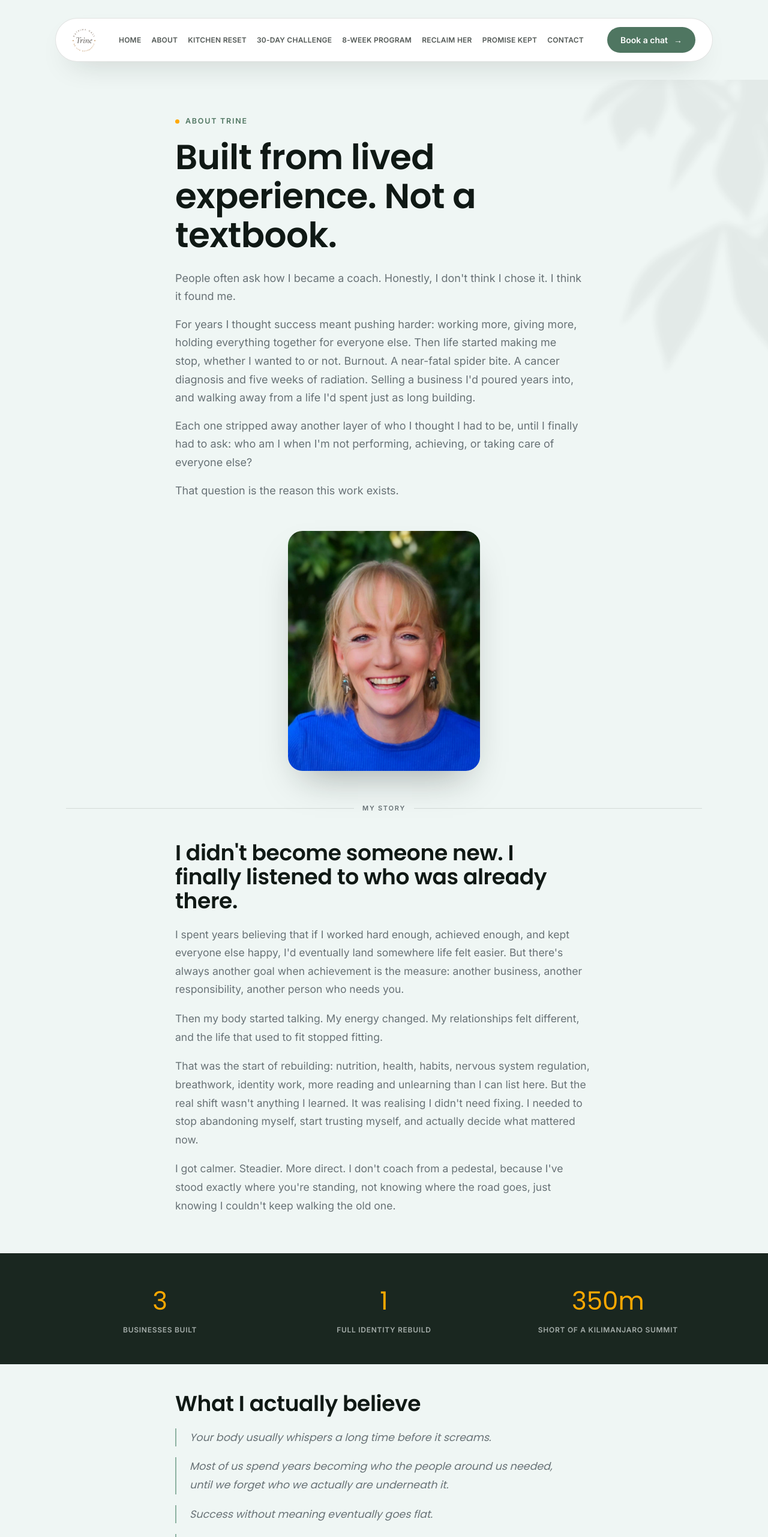
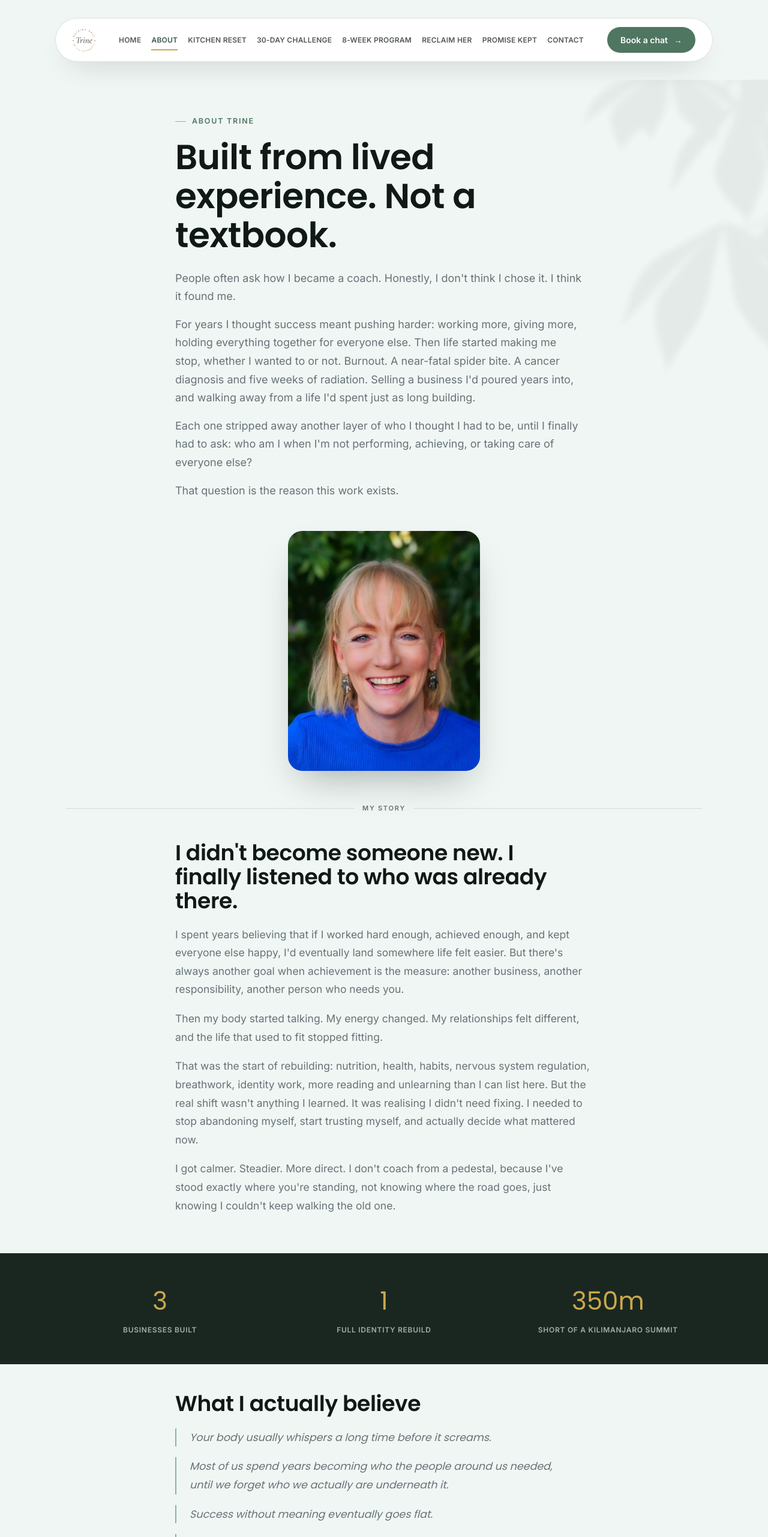
Before and after one commit to hannanabidd/trine, a Next.js app: page /about in a window 1280 px wide. Shown: the top 2562 px of the page at 60% size. Built offline with nearby package versions, Linux system fonts and the light colour scheme.

Commit message:
chore: add active effect in navbar

```diff
--- a/src/app/globals.css
+++ b/src/app/globals.css
@@ -12,8 +12,8 @@
   --sage-950: #131d18;
   --ink: #101915;
   --text-soft: #687276;
-  --gold: #ffa800;
-  --gold-deep: #c97f00;
+  --gold: #C9A84C;
+  --gold-deep: #C9A84C;
   --line: rgba(16, 25, 21, 0.12);
 
   --font-serif: var(--font-display), sans-serif;
@@ -76,9 +76,8 @@ h3 {
 }
 .eyebrow::before {
   content: "";
-  width: 7px;
-  height: 7px;
-  border-radius: 50%;
+  width: 18px;
+  height: 1.5px;
   background: var(--gold);
   display: inline-block;
   flex-shrink: 0;
@@ -252,12 +251,27 @@ nav.site-nav {
   white-space: nowrap;
 }
 .navlinks a {
+  position: relative;
   text-decoration: none;
   opacity: 0.72;
-  transition: opacity 0.15s ease;
+  transition: opacity 0.15s ease, color 0.15s ease;
+  /* padding-bottom: 4px; */
 }
 .navlinks a:hover {
   opacity: 1;
+}
+.navlinks a.active {
+  opacity: 1;
+  color: var(--sage-700);
+}
+.navlinks a.active::after {
+  content: "";
+  position: absolute;
+  left: 0;
+  right: 0;
+  bottom: -8px;
+  height: 1.5px;
+  background: var(--gold);
 }
 .nav-right {
   display: flex;
@@ -324,6 +338,9 @@ nav.site-nav {
   color: var(--mist);
   text-decoration: none;
   padding: 10px 0;
+}
+.mobile-overlay .m-link.active {
+  color: var(--gold);
 }
 .mobile-overlay .m-link-sm {
   font-size: 22px;
--- a/src/components/SiteNav.tsx
+++ b/src/components/SiteNav.tsx
@@ -2,6 +2,7 @@
 
 import Image from "next/image";
 import Link from "next/link";
+import { usePathname } from "next/navigation";
 import { useEffect, useState } from "react";
 
 const PROGRAMS = [
@@ -14,6 +15,7 @@ const PROGRAMS = [
 
 export default function SiteNav() {
   const [mobileOpen, setMobileOpen] = useState(false);
+  const pathname = usePathname();
 
   useEffect(() => {
     document.body.style.overflow = mobileOpen ? "hidden" : "";
@@ -31,12 +33,12 @@ export default function SiteNav() {
           </Link>
 
           <div className="navlinks">
-            <Link href="/">Home</Link>
-            <Link href="/about">About</Link>
+            <Link href="/" className={pathname === "/" ? "active" : undefined}>Home</Link>
+            <Link href="/about" className={pathname === "/about" ? "active" : undefined}>About</Link>
             {PROGRAMS.map((p) => (
-              <Link key={p.href} href={p.href}>{p.name}</Link>
+              <Link key={p.href} href={p.href} className={pathname === p.href ? "active" : undefined}>{p.name}</Link>
             ))}
-            <Link href="/contact">Contact</Link>
+            <Link href="/contact" className={pathname === "/contact" ? "active" : undefined}>Contact</Link>
           </div>
 
           <div className="nav-right">
@@ -60,16 +62,16 @@ export default function SiteNav() {
         <button type="button" className="mobile-close" aria-label="Close menu" onClick={() => setMobileOpen(false)}>
           ✕
         </button>
-        <Link href="/" className="m-link" onClick={() => setMobileOpen(false)}>Home</Link>
+        <Link href="/" className={`m-link${pathname === "/" ? " active" : ""}`} onClick={() => setMobileOpen(false)}>Home</Link>
         <div className="m-sub-label">Programs</div>
         {PROGRAMS.map((p) => (
-          <Link key={p.href} href={p.href} className="m-link m-link-sm" onClick={() => setMobileOpen(false)}>
+          <Link key={p.href} href={p.href} className={`m-link m-link-sm${pathname === p.href ? " active" : ""}`} onClick={() => setMobileOpen(false)}>
             {p.name}
           </Link>
         ))}
         <div className="m-sub-label">Trine</div>
-        <Link href="/about" className="m-link m-link-sm" onClick={() => setMobileOpen(false)}>About Trine</Link>
-        <Link href="/contact" className="m-link m-link-sm" onClick={() => setMobileOpen(false)}>Contact</Link>
+        <Link href="/about" className={`m-link m-link-sm${pathname === "/about" ? " active" : ""}`} onClick={() => setMobileOpen(false)}>About Trine</Link>
+        <Link href="/contact" className={`m-link m-link-sm${pathname === "/contact" ? " active" : ""}`} onClick={() => setMobileOpen(false)}>Contact</Link>
         <Link href="/#book" className="cta on-dark m-cta" onClick={() => setMobileOpen(false)}>
           Book a chat <span className="arrow">→</span>
         </Link>
```
